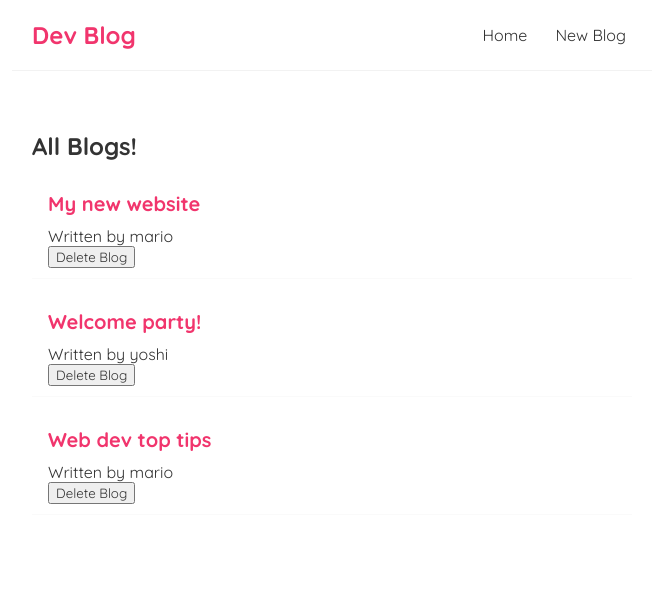
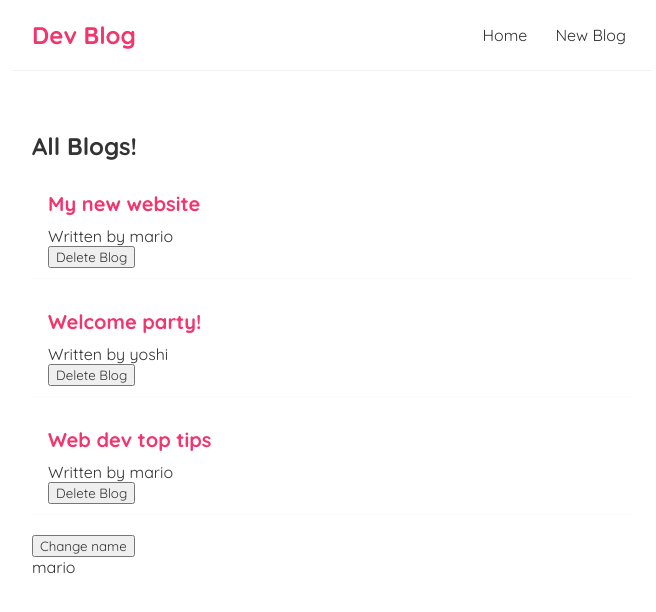
Before and after one commit to MuhammadAli511/WebDevelopment, a React (Create React App) app in the folder blog/: page / in a window 1280 px wide. Shown: the top 612 px of the page, without its empty margins (308-964 px from the left). Built offline with nearby package versions, Linux system fonts and the light colour scheme.

Commit message:
Tutorial 15

```diff
--- a/blog/src/Home.js
+++ b/blog/src/Home.js
@@ -9,6 +9,8 @@
         { title: 'Web dev top tips', body: 'lorem ipsum...', author: 'mario', id: 3 }
     ])
 
+    const [name,setName] = useState('mario')
+
     const handleDelete = (id) => {
         const newBlogs = blogs.filter(blog => blog.id !== id)
         setBlogs(newBlogs)
@@ -16,12 +18,14 @@
 
     useEffect(() => {
         console.log('use effect ran')
-        console.log(blogs)
-    });
+        console.log(name)
+    }, [name]);
 
     return (
     <div className="home">
         <BlogList blogs={blogs} title="All Blogs!" handleDelete={handleDelete} />
+        <button onClick={()=>setName('luigi')}>Change name</button>
+        <p>{name}</p>
     </div>
     );
 }
```
